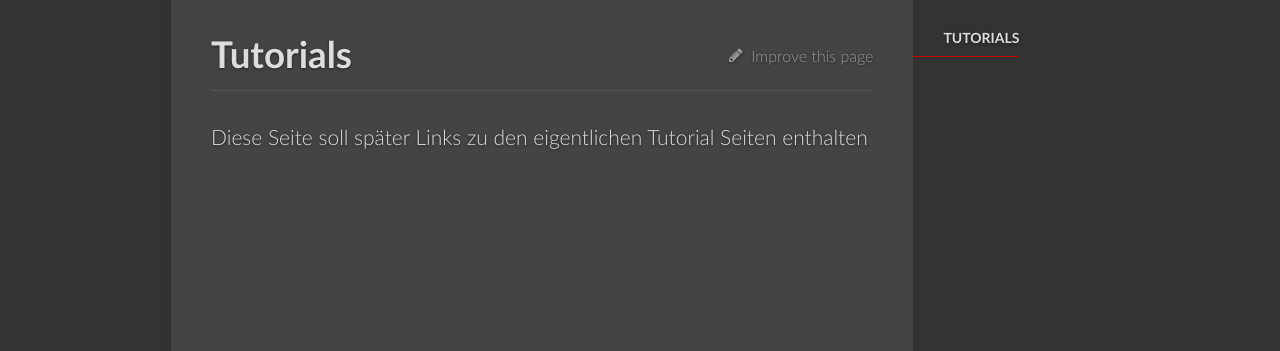
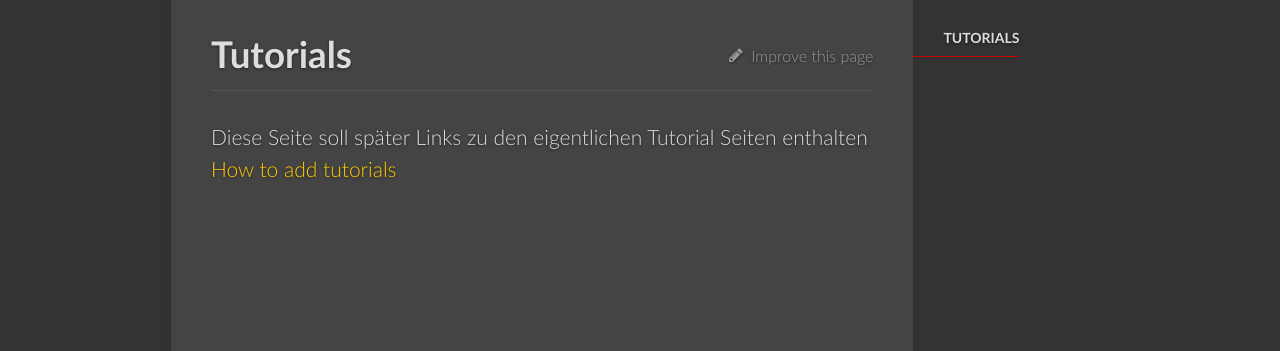
Before and after one commit to EcksteinD/EcksteinD.github.io, a Jekyll site: the page built from pages/tutorials.markdown, in a window 1280 px wide. Shown: the part 97-448 px from the top of the page. Built offline with Jekyll 4.4.1, drawn with Linux system fonts in a browser that asks for light colours; comment, search, counter and statistics services are not loaded.

Commit message:
added tutorial page

```diff
--- /dev/null
+++ b/pages/how-to-add-tutorials.markdown
@@ -0,0 +1,6 @@
+---
+layout: tutorials
+title: "How to add tutorials"
+permalink: /tutorials/how-to-add-tutorials/
+---
+Gonna make a Layout for this later.
--- a/pages/tutorials.markdown
+++ b/pages/tutorials.markdown
@@ -4,3 +4,4 @@ title: "Tutorials"
 permalink: /tutorials/
 ---
 Diese Seite soll später Links zu den eigentlichen Tutorial Seiten enthalten
+[How to add tutorials](https://ecksteind.github.io/tutorials/how-to-add-tutorials/)
```
